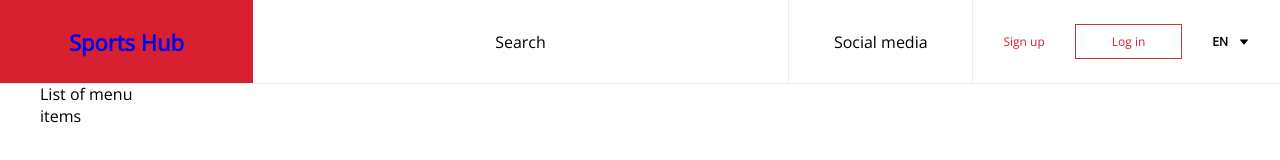
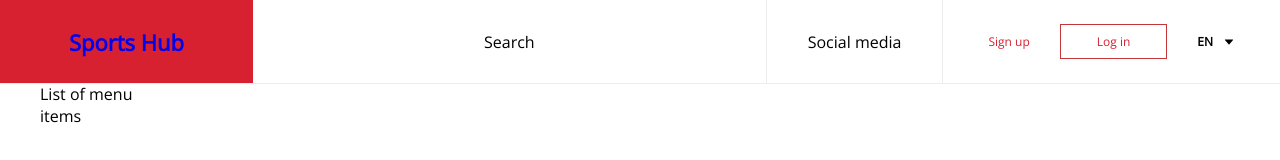
Before and after one commit to NotJediYet/SportsHub.UI, a React (Create React App) app: page / in a window 1280 px wide. Shown: the top 160 px of the page. Built offline with nearby package versions, Linux system fonts and the light colour scheme.

Commit message:
fix styles

```diff
--- a/src/components/AdminHeader/AdminHeader.scss
+++ b/src/components/AdminHeader/AdminHeader.scss
@@ -61,7 +61,7 @@
 .navbar-user-menu {
     display: flex;
     align-items: center;
-    padding: 30px;
+    padding: 0 45px;
     column-gap: 30px;
     white-space: nowrap;
 }
```
